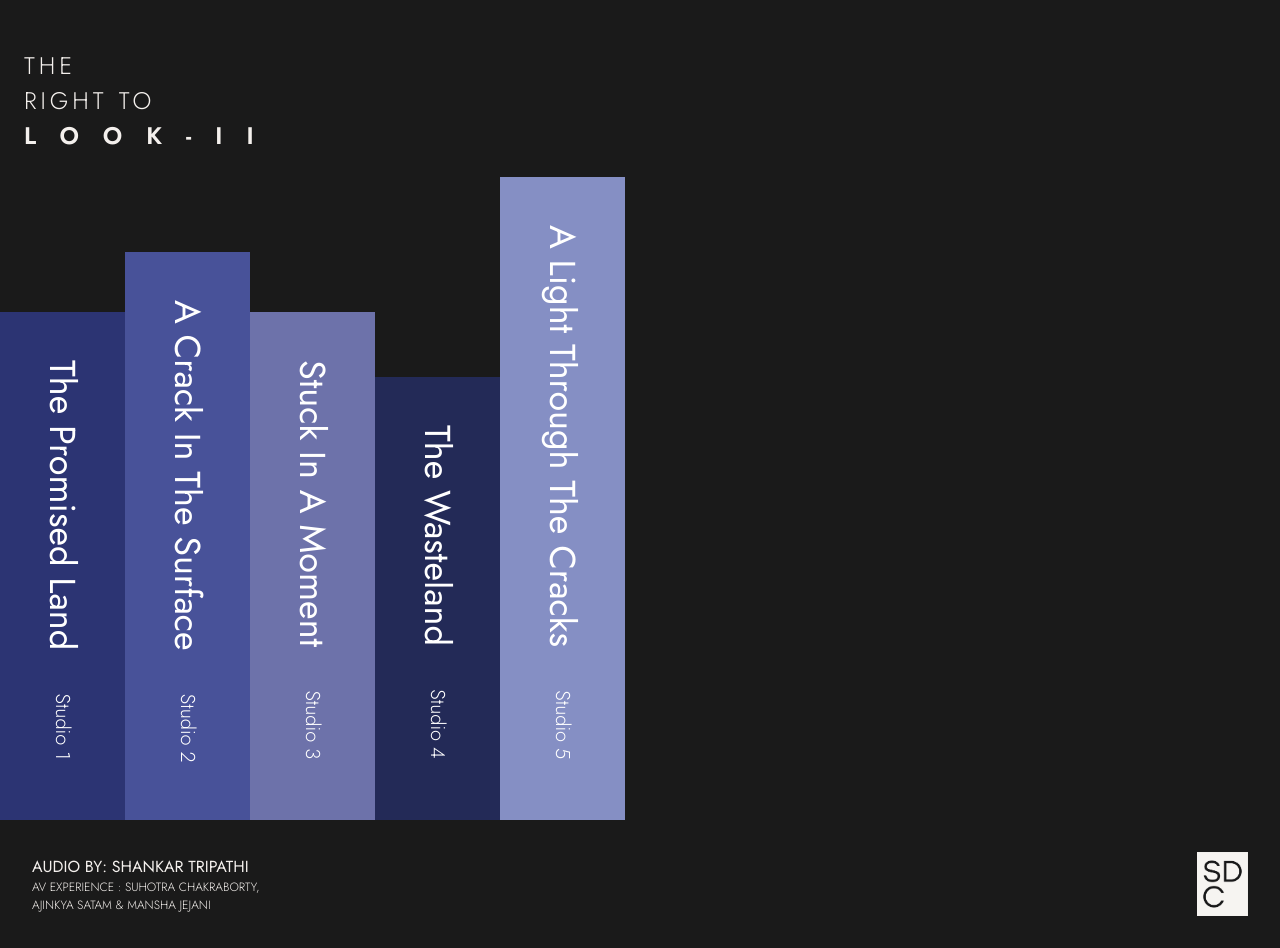
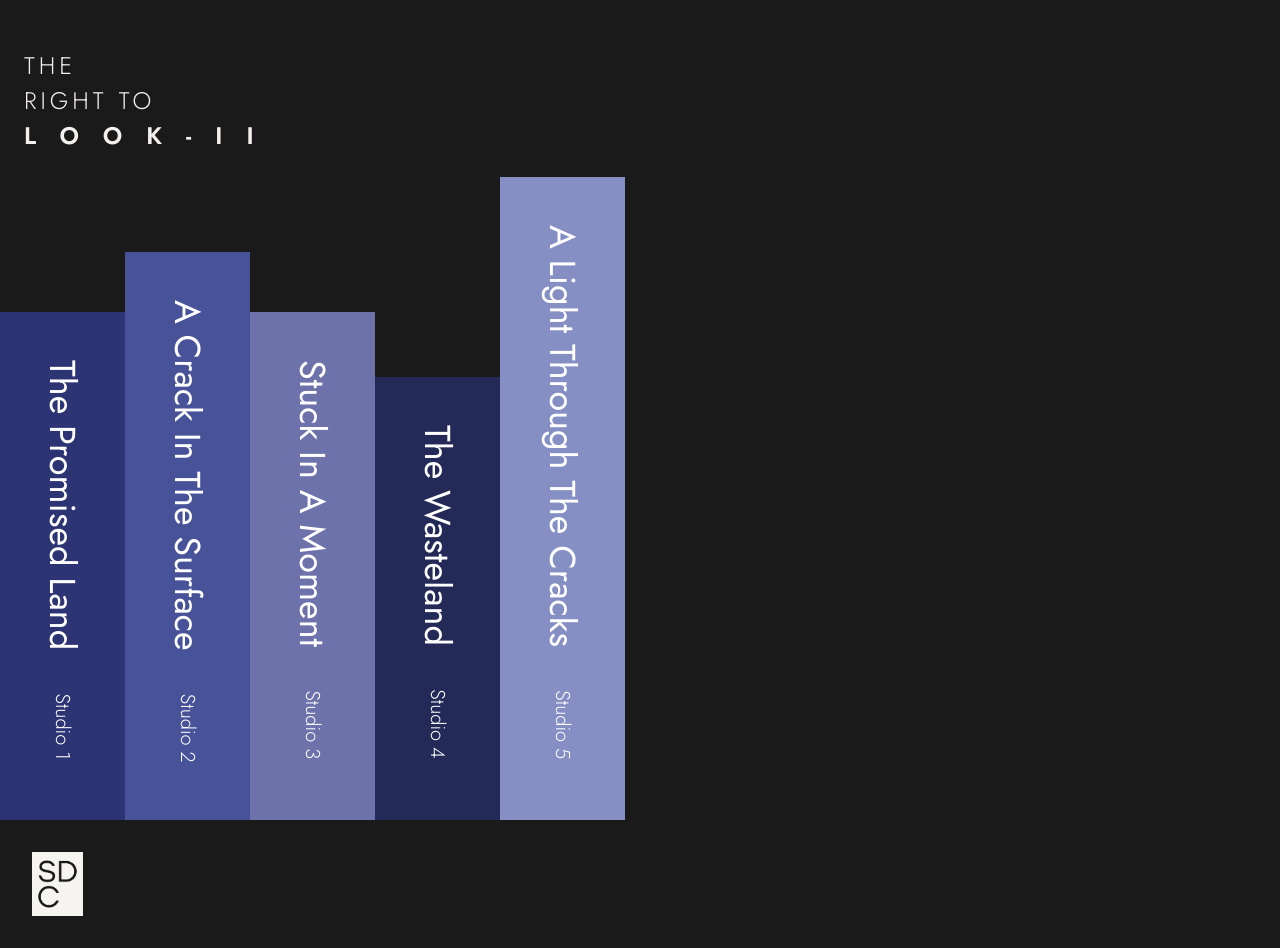
Before and after one commit to Ajinkya4512/adi, a plain HTML site: page content.html in a window 1280 px wide. Drawn offline with Linux system fonts and the light colour scheme.

Commit message:
Update content.html

```diff
--- a/content.html
+++ b/content.html
@@ -43,10 +43,6 @@
             </div>
         </div>
         <div style="display: flex; align-items: center ; justify-content: space-between; margin: 32px;">
-            <div>
-                <h3>AUDIO BY: SHANKAR TRIPATHI</h3>
-                <h4>AV EXPERIENCE : SUHOTRA CHAKRABORTY, <br>AJINKYA SATAM & MANSHA JEJANI</h4>
-            </div>
             <img src="logowhite.png" alt="Saloni Doshi Collection" style="height: 64px">
         </div>
     </div>
```
